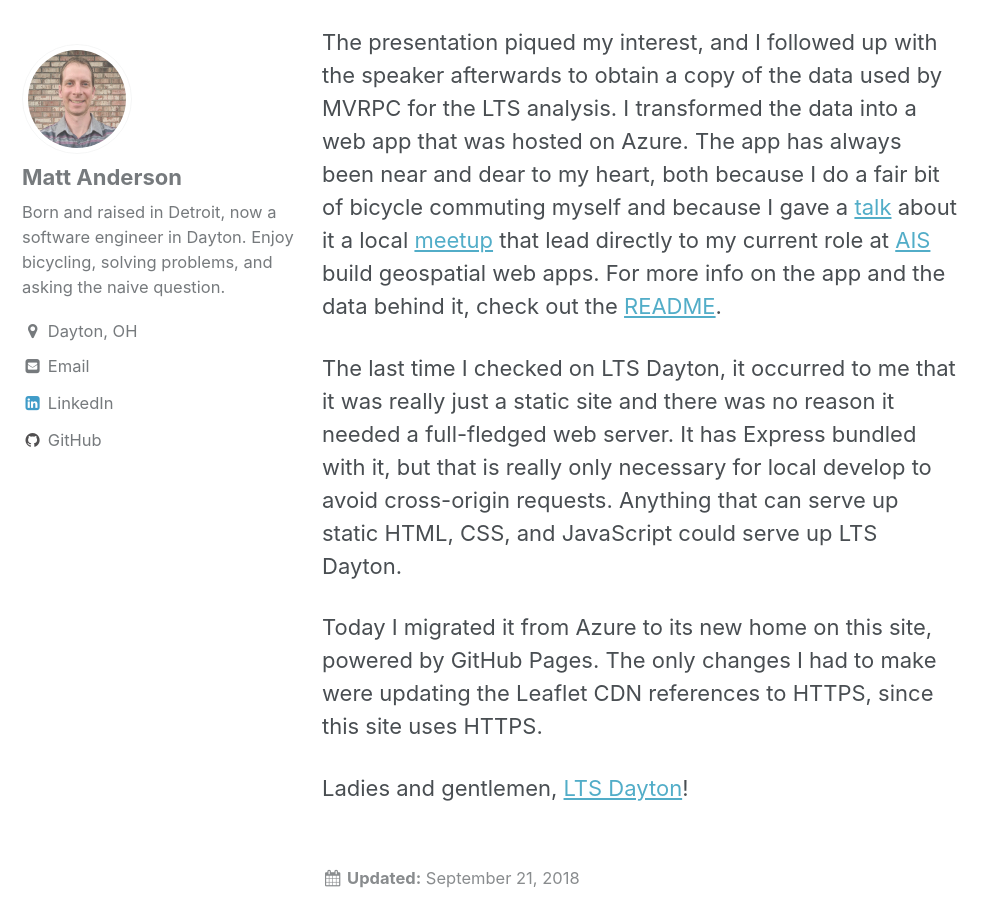
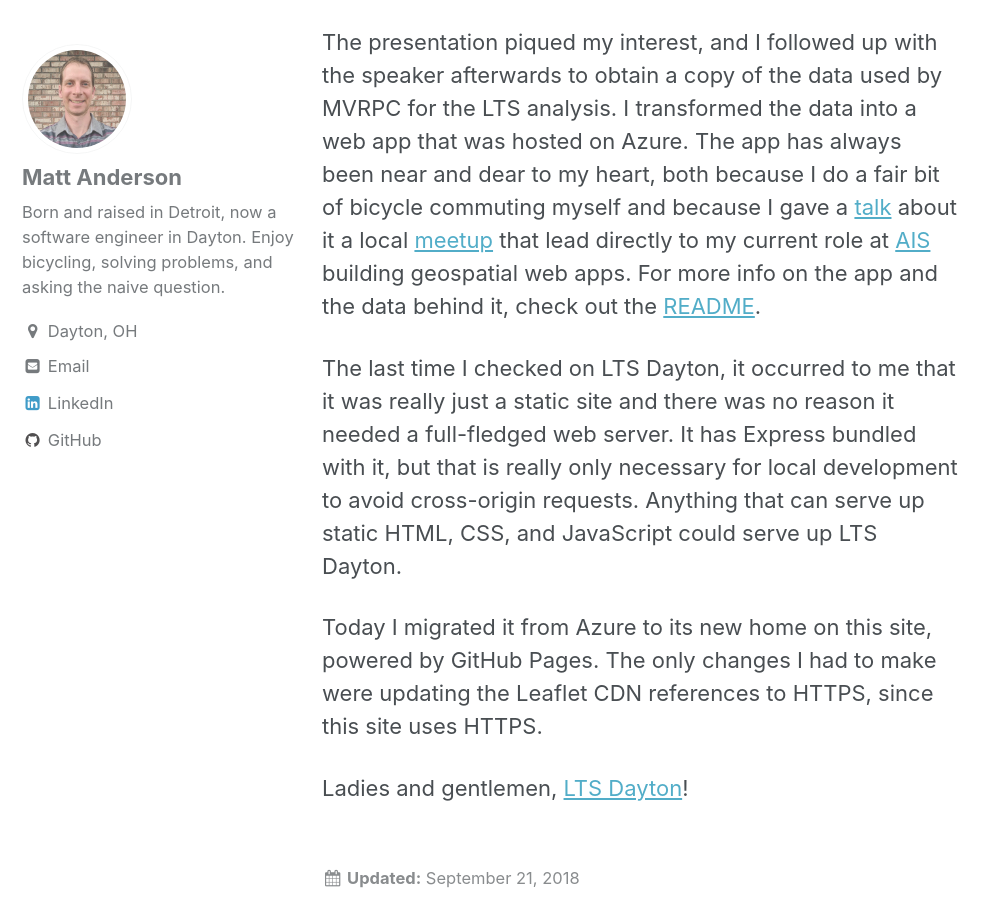
Before and after one commit to mattbanderson/mattbanderson.github.io, a Jekyll site: the page built from _posts/2018-09-21-lts-dayton-has-a-new-home.markdown, in a window 1280 px wide and 900 px high, scrolled down 401 px. Shown: the whole window, without its empty margins (0-998 px from the left). Built offline with Jekyll 4.4.1, drawn with Linux system fonts in a browser that asks for light colours.

Commit message:
Fix typos

```diff
--- a/_posts/2018-09-21-lts-dayton-has-a-new-home.markdown
+++ b/_posts/2018-09-21-lts-dayton-has-a-new-home.markdown
@@ -6,9 +6,9 @@ date: '2018-09-21 19:00:00'
 
 A few years ago, I attended a presentation by the Miami Valley Regional Planning Commission ([MVRPC](https://www.mvrpc.org/)) at [The Adventure Summit](http://theadventuresummit.com/) about how they had adapted a Level of Traffic Stress (LTS) analysis to the [2015 Update](https://mvrpc.org/bike-plan-update) to the MVPRC Bikeways Plan.
 
-The presentation piqued my interest, and I followed up with the speaker afterwards to obtain a copy of the data used by MVRPC for the LTS analysis. I transformed the data into a web app that was hosted on Azure. The app has always been near and dear to my heart, both because I do a fair bit of bicycle commuting myself and because I gave a [talk](/assets/ppt/lts-dayton.ppt) about it a local [meetup](https://meetup.com/daytondv) that lead directly to my current role at [AIS](https://www.appliedis.com) build geospatial web apps. For more info on the app and the data behind it, check out the [README](/lts-dayton).
+The presentation piqued my interest, and I followed up with the speaker afterwards to obtain a copy of the data used by MVRPC for the LTS analysis. I transformed the data into a web app that was hosted on Azure. The app has always been near and dear to my heart, both because I do a fair bit of bicycle commuting myself and because I gave a [talk](/assets/ppt/lts-dayton.ppt) about it a local [meetup](https://meetup.com/daytondv) that lead directly to my current role at [AIS](https://www.appliedis.com) building geospatial web apps. For more info on the app and the data behind it, check out the [README](/lts-dayton).
 
-The last time I checked on LTS Dayton, it occurred to me that it was really just a static site and there was no reason it needed a full-fledged web server. It has Express bundled with it, but that is really only necessary for local develop to avoid cross-origin requests. Anything that can serve up static HTML, CSS, and JavaScript could serve up LTS Dayton.
+The last time I checked on LTS Dayton, it occurred to me that it was really just a static site and there was no reason it needed a full-fledged web server. It has Express bundled with it, but that is really only necessary for local development to avoid cross-origin requests. Anything that can serve up static HTML, CSS, and JavaScript could serve up LTS Dayton.
 
 Today I migrated it from Azure to its new home on this site, powered by GitHub Pages. The only changes I had to make were updating the Leaflet CDN references to HTTPS, since this site uses HTTPS.
 
```
